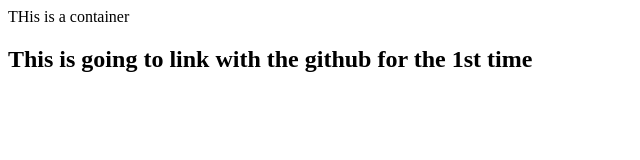
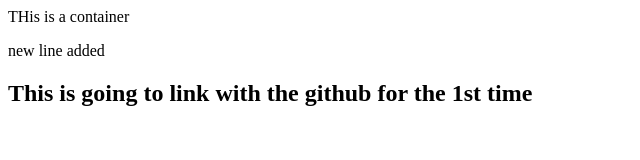
Before and after one commit to nilrudradutta/test, a plain HTML site: page index.html in a window 1280 px wide. Shown: the whole page, without its empty margins (0-640 px from the left). Drawn offline with Linux system fonts and the light colour scheme.

Commit message:
Added Features

```diff
--- a/index.html
+++ b/index.html
@@ -3,12 +3,13 @@
 <head>
     <meta charset="UTF-8">
     <meta name="viewport" content="width=device-width, initial-scale=1.0">
-    <title>jion with github</title>
+    <title>join with github</title>
 </head>
 <body>
     <div class="container">
         THis is a container
     </div>
+    <p>new line added</p>
     <h2>This is going to link with the github for the 1st time</h2>
 </body>
 </html>
```
